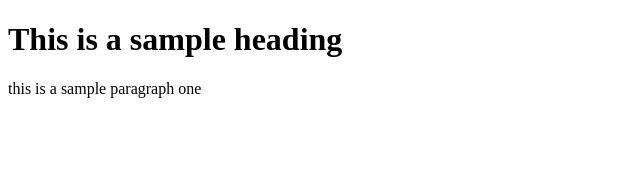
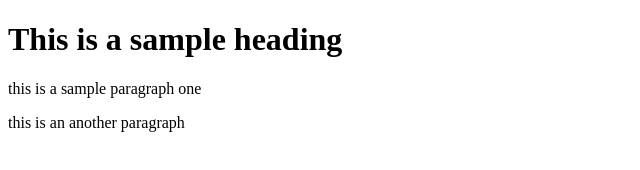
Before and after one commit to k-sai-krishna/coursera-test, a plain HTML site: page site/index.html in a window 1280 px wide. Shown: the whole page, without its empty margins (0-640 px from the left). Drawn offline with Linux system fonts and the light colour scheme.

Commit message:
added second paragraph

```diff
--- a/site/index.html
+++ b/site/index.html
@@ -8,5 +8,6 @@
 <body>
 <h1>This is a sample heading</h1>
 <p>this is a sample paragraph one </p>
+<p>this is an another paragraph</p>
 </body>
 </html>
```
